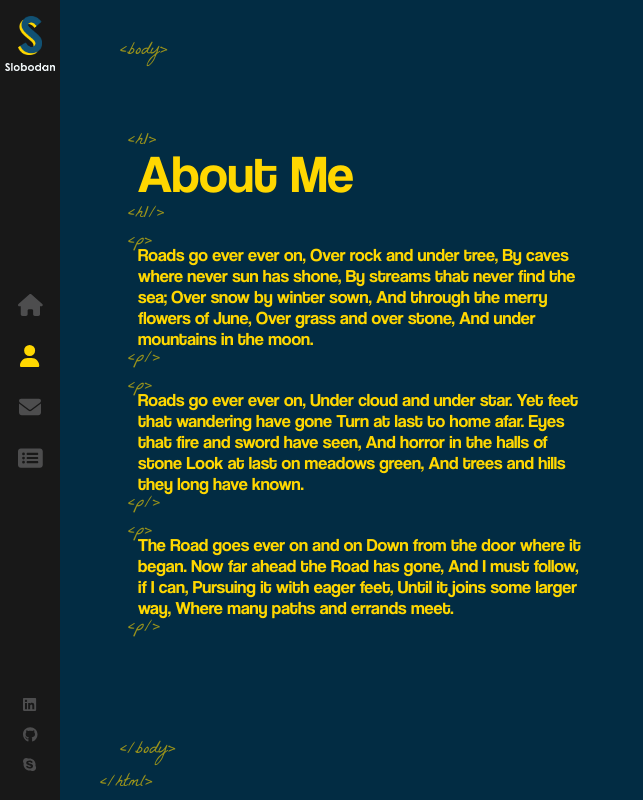
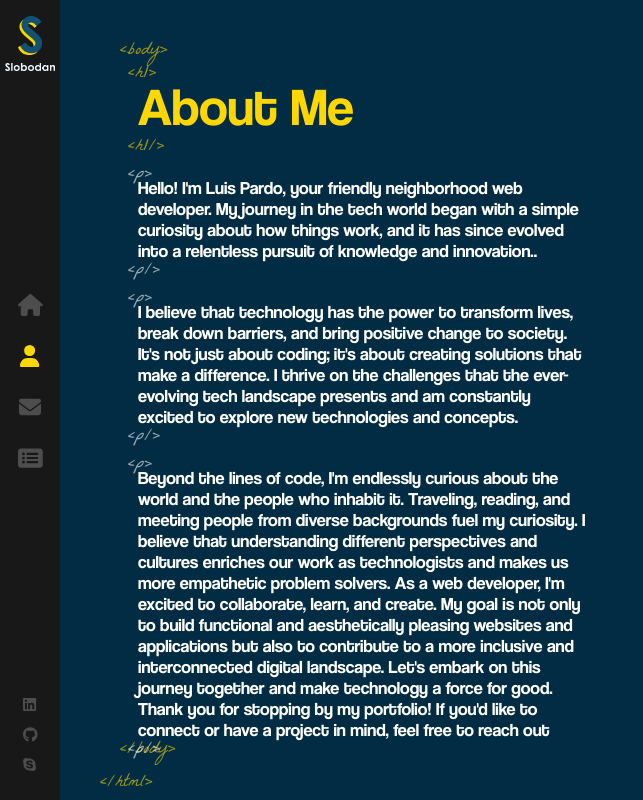
Before and after one commit to kingcaliente/LP-Portfolio, a React (Create React App) app: page /about in a window 1280 px wide. Shown: the whole page, without its empty margins (0-643 px from the left). Built offline with nearby package versions, Linux system fonts and the light colour scheme.

Commit message:
About me page now displays my information.

```diff
--- a/src/components/About/index.js
+++ b/src/components/About/index.js
@@ -7,29 +7,13 @@ const About = () => {
                 <h1>
                     About Me
                 </h1>
-                <p>Roads go ever ever on,
-                    Over rock and under tree,
-                    By caves where never sun has shone,
-                    By streams that never find the sea;
-                    Over snow by winter sown,
-                    And through the merry flowers of June,
-                    Over grass and over stone,
-                    And under mountains in the moon.</p>
-                <p>Roads go ever ever on,
-                    Under cloud and under star.
-                    Yet feet that wandering have gone
-                    Turn at last to home afar.
-                    Eyes that fire and sword have seen,
-                    And horror in the halls of stone
-                    Look at last on meadows green,
-                    And trees and hills they long have known.</p>
-                <p>The Road goes ever on and on
-                    Down from the door where it began.
-                    Now far ahead the Road has gone,
-                    And I must follow, if I can,
-                    Pursuing it with eager feet,
-                    Until it joins some larger way,
-                    Where many paths and errands meet.</p>
+                <p>Hello! I'm Luis Pardo, your friendly neighborhood web developer. My journey in the tech world began with a simple curiosity about how things work, and it has since evolved into a relentless pursuit of knowledge and innovation..</p>
+                <p>I believe that technology has the power to transform lives, break down barriers, and bring positive change to society. It's not just about coding; it's about creating solutions that make a difference. I thrive on the challenges that the ever-evolving tech landscape presents and am constantly excited to explore new technologies and concepts.</p>
+                <p> Beyond the lines of code, I'm endlessly curious about the world and the people who inhabit it. Traveling, reading, and meeting people from diverse backgrounds fuel my curiosity. I believe that understanding different perspectives and cultures enriches our work as technologists and makes us more empathetic problem solvers.
+
+                As a web developer, I'm excited to collaborate, learn, and create. My goal is not only to build functional and aesthetically pleasing websites and applications but also to contribute to a more inclusive and interconnected digital landscape. Let's embark on this journey together and make technology a force for good.
+
+                Thank you for stopping by my portfolio! If you'd like to connect or have a project in mind, feel free to reach out</p>
             </div>
         </div>
     )
--- a/src/components/Contact/index.scss
+++ b/src/components/Contact/index.scss
@@ -1,28 +1 @@
-.app {
-        display: flex;
-        position: absolute;
-        left: 10%;
-        top: 50%;
-        transform: translateY(-50%);
-        width: 40%;
-        max-height: 90%;
-      }
-
-      img {
-        display: block;
-        margin: 8px auto;
-        background-color: transparent;
-        opacity: 1;
-
-
-
-        &.sub-logo {
-          width: 50px;
-        }
-
-        .image-container {
-          background-color: transparent;
-          opacity: 1;
-      }
-
-    }
+// code was breaking home page
--- a/src/components/Layout/index.scss
+++ b/src/components/Layout/index.scss
@@ -86,7 +86,7 @@
       p {
         font-size: 18px;
         font-family: 'Coolvetica';
-        color: #ffd700;
+        color: #ffffff;
         font-weight: 400;
         margin-top: 0;
         position: relative;
--- a/src/components/Projects/index.js
+++ b/src/components/Projects/index.js
@@ -39,7 +39,7 @@ const Projects = () => {
     ];
 
     return (
-      <div className="text-zone">
+      <div>
         {projects.map((project, index) => (
           <div key={index}>
             <h2>{project.title}</h2>
```
